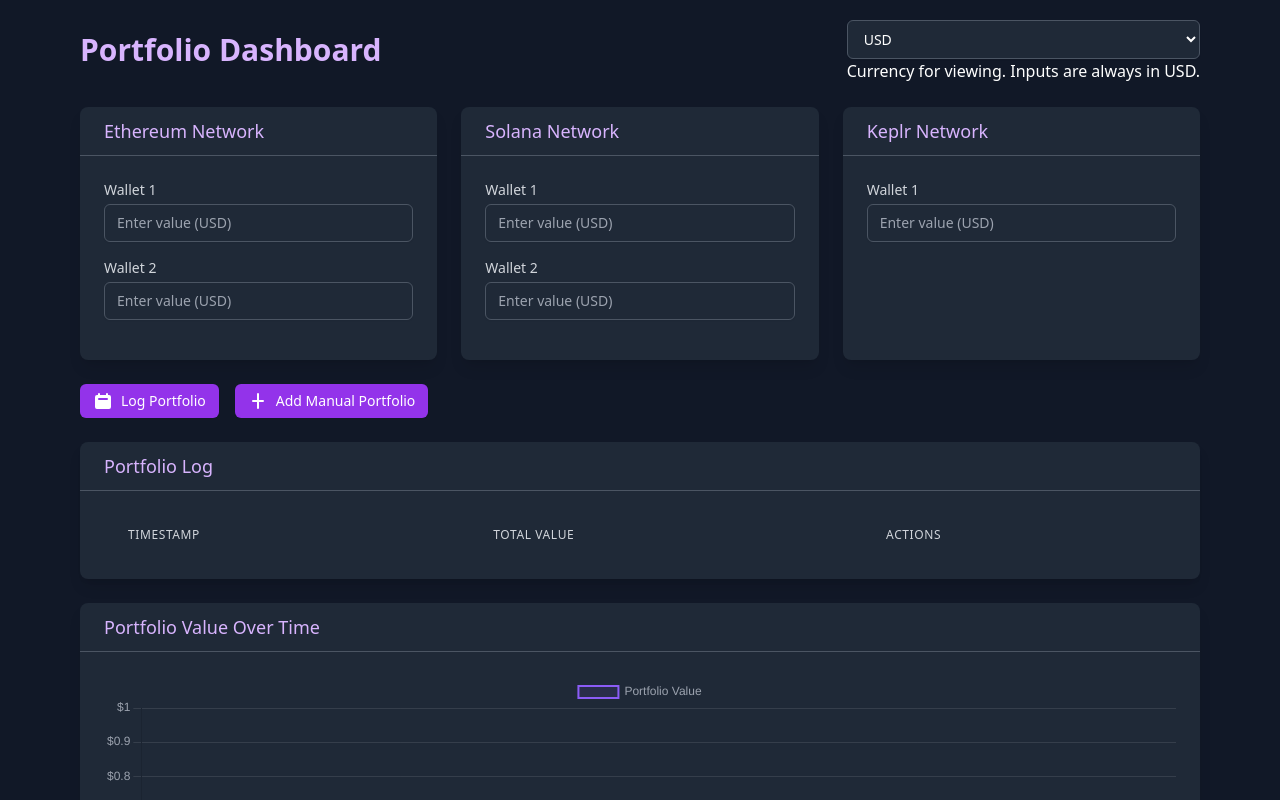
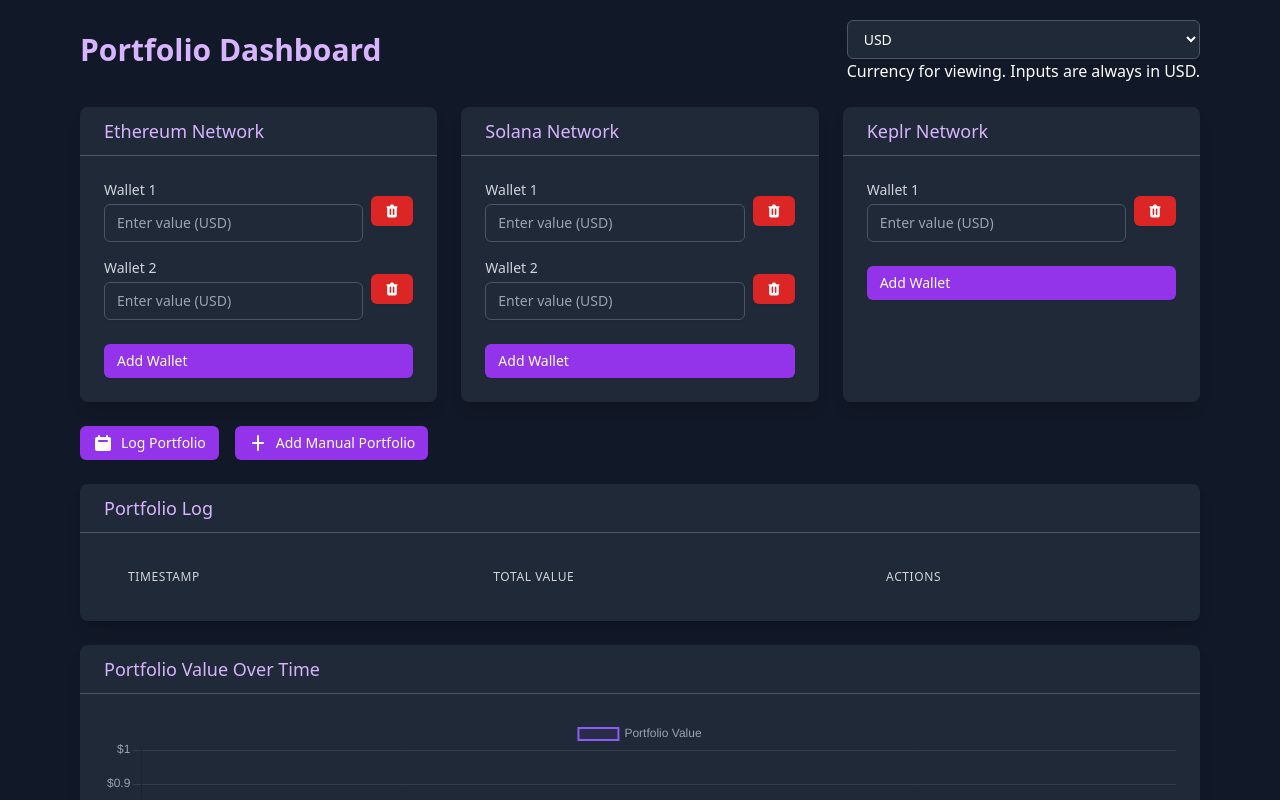
Before and after one commit to SwiftStrike24/Crypto-Portfolio-Dashboard, a React (Create React App) app: page / in a window 1280 px wide. Shown: the top 800 px of the page. Built offline with nearby package versions, Linux system fonts and the light colour scheme.

Commit message:
Added delete wallet and add wallets.

```diff
--- a/src/components/PortfolioDashboard.js
+++ b/src/components/PortfolioDashboard.js
@@ -2,7 +2,7 @@ import React, { useState, useEffect, useRef } from 'react';
 import Chart from 'chart.js/auto';
 
 const NETWORKS = ['Ethereum', 'Solana', 'Keplr'];
-const WALLETS = {
+const DEFAULT_WALLETS = {
   Ethereum: ['Wallet 1', 'Wallet 2'],
   Solana: ['Wallet 1', 'Wallet 2'],
   Keplr: ['Wallet 1']
@@ -173,14 +173,23 @@ const PortfolioDashboard = () => {
   const [isPopupOpen, setIsPopupOpen] = useState(false);
   const [manualTotalValue, setManualTotalValue] = useState('');
   const [manualTimestamp, setManualTimestamp] = useState('');
+  const [wallets, setWallets] = useState(DEFAULT_WALLETS);
 
   useEffect(() => {
     const storedData = localStorage.getItem('portfolioData');
+    const storedWallets = localStorage.getItem('wallets');
     if (storedData) {
       try {
         setPortfolioData(JSON.parse(storedData));
       } catch (error) {
         console.error('Error parsing stored data:', error);
+      }
+    }
+    if (storedWallets) {
+      try {
+        setWallets(JSON.parse(storedWallets));
+      } catch (error) {
+        console.error('Error parsing stored wallets:', error);
       }
     }
   }, []);
@@ -193,6 +202,28 @@ const PortfolioDashboard = () => {
         [wallet]: parseFloat(value) || 0
       }
     }));
+  };
+
+  const addWallet = (network) => {
+    const newWallets = { ...wallets };
+    const walletNumber = newWallets[network].length + 1;
+    newWallets[network].push(`Wallet ${walletNumber}`);
+    setWallets(newWallets);
+    localStorage.setItem('wallets', JSON.stringify(newWallets));
+  };
+
+  const deleteWallet = (network, walletIndex) => {
+    const newWallets = { ...wallets };
+    newWallets[network].splice(walletIndex, 1);
+    setWallets(newWallets);
+    localStorage.setItem('wallets', JSON.stringify(newWallets));
+
+    // Also update currentValues
+    const newCurrentValues = { ...currentValues };
+    if (newCurrentValues[network]) {
+      delete newCurrentValues[network][wallets[network][walletIndex]];
+    }
+    setCurrentValues(newCurrentValues);
   };
 
   const logPortfolio = () => {
@@ -259,8 +290,9 @@ const PortfolioDashboard = () => {
               <CardTitle>{network} Network</CardTitle>
             </CardHeader>
             <CardContent>
-              {WALLETS[network].map(wallet => (
-                <div key={wallet} className="mb-4">
+              {wallets[network].map((wallet, index) => (
+                <div key={wallet} className="mb-4 flex items-center">
+                  <div className="flex-grow">
                     <label className="block text-sm font-medium text-gray-300 mb-1">{wallet}</label>
                     <Input
                       type="number"
@@ -269,7 +301,22 @@ const PortfolioDashboard = () => {
                       className="transition-all duration-300 ease-in-out focus:shadow-md focus:shadow-purple-500/50"
                     />
                   </div>
+                  <Button
+                    onClick={() => deleteWallet(network, index)}
+                    className="ml-2 bg-red-600 hover:bg-red-700"
+                  >
+                    <svg xmlns="http://www.w3.org/2000/svg" className="h-4 w-4" viewBox="0 0 20 20" fill="currentColor">
+                      <path fillRule="evenodd" d="M9 2a1 1 0 00-.894.553L7.382 4H4a1 1 0 000 2v10a2 2 0 002 2h8a2 2 0 002-2V6a1 1 0 100-2h-3.382l-.724-1.447A1 1 0 0011 2H9zM7 8a1 1 0 012 0v6a1 1 0 11-2 0V8zm5-1a1 1 0 00-1 1v6a1 1 0 102 0V8a1 1 0 00-1-1z" clipRule="evenodd" />
+                    </svg>
+                  </Button>
+                </div>
               ))}
+              <Button
+                onClick={() => addWallet(network)}
+                className="w-full mt-2 bg-green-600 hover:bg-green-700"
+              >
+                Add Wallet
+              </Button>
             </CardContent>
           </Card>
         ))}
@@ -314,7 +361,7 @@ const PortfolioDashboard = () => {
               />
             </div>
             <div className="flex justify-end space-x-4">
-              <Button onClick={() => setIsPopupOpen(false)} className="bg-gray-600 hover:bg-gray-800 transition-all duration-300 ease-in-out hover:shadow-md hover:shadow-gray-500/50">Cancel</Button>
+              <Button onClick={() => setIsPopupOpen(false)} className="bg-gray-600 hover:bg-gray-700 transition-all duration-300 ease-in-out hover:shadow-md hover:shadow-gray-500/50">Cancel</Button>
               <Button onClick={logManualPortfolio} className="bg-purple-600 hover:bg-purple-700 transition-all duration-300 ease-in-out hover:shadow-md hover:shadow-purple-500/50">Save</Button>
             </div>
           </div>
@@ -337,7 +384,7 @@ const PortfolioDashboard = () => {
               </thead>
               <tbody className="bg-gray-800 divide-y divide-gray-700">
                 {portfolioData.map((entry, index) => (
-                  <tr key={index} className="hover:bg-gray-800 transition-colors duration-150">
+                  <tr key={index} className="hover:bg-gray-700 transition-colors duration-150">
                     <td className="px-6 py-4 whitespace-nowrap text-sm text-gray-300">{entry.timestamp}</td>
                     <td className="px-6 py-4 whitespace-nowrap text-sm text-purple-300">{formatCurrency(entry.totalValue)}</td>
                     <td className="px-6 py-4 whitespace-nowrap text-sm text-gray-300">
```
Lines whose indentation alone changed are shown as unchanged.
